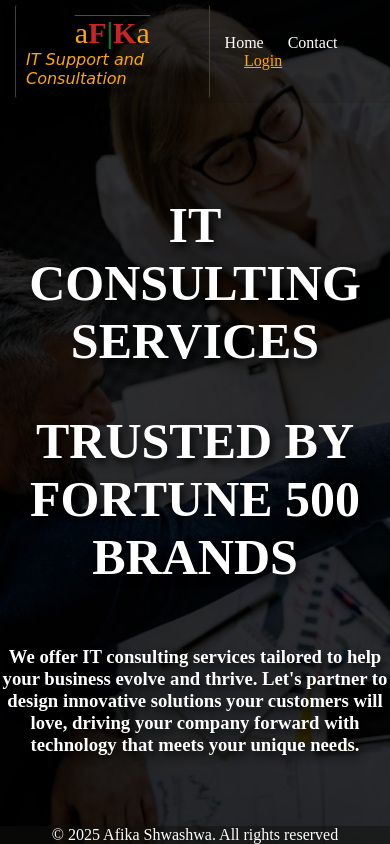
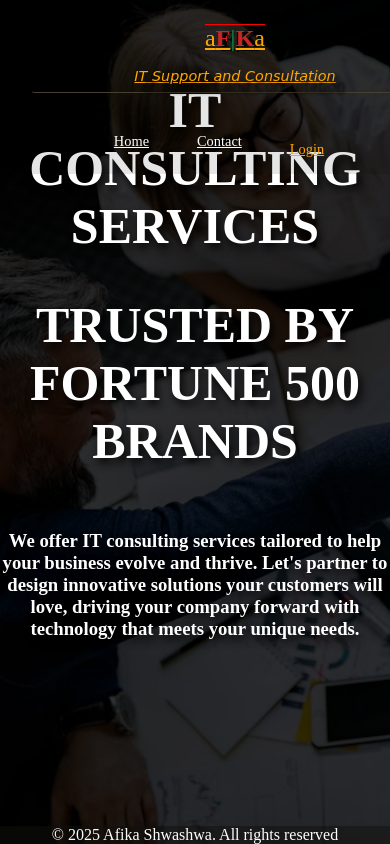
Before and after one commit to Afika-1/aFiKa-Consultations, a website: page index.html in a window 390 px wide. Drawn offline with Linux system fonts and the light colour scheme.

Commit message:
installed bootstrap

```diff
--- /dev/null
+++ b/package.json
@@ -0,0 +1,5 @@
+{
+  "dependencies": {
+    "bootstrap": "^5.3.5"
+  }
+}
--- a/signup.css
+++ b/signup.css
@@ -142,5 +142,7 @@ a {
   cursor: pointer;
 }
 @media (min-width:410px) {
-
+    form{
+      color: red;
+    }
 }
--- a/style.css
+++ b/style.css
@@ -16,7 +16,7 @@ section{
     justify-content: space-between;
 
 }
-.logo{
+/* .logo{
     display: flex;
     flex-direction: column;
     align-items: center;
@@ -27,11 +27,9 @@ section{
     margin: 5px;
 }
 .afika{
-    /* font-weight: bold; */
     font-size: 30px;
     color: rgb(255, 166, 0);
     border-top: 1px red solid;
-    /* text-shadow: 1px 1px 3px rgba(0, 0, 0, 0.9) */
 
 }
 .afika span{
@@ -73,7 +71,6 @@ text-align: center;
 }
 .navbar{
     background-color: rgba(0, 0, 0, 0.1);
-    /* display: flex; */
     align-items: center;
     justify-content: space-between;
     flex-wrap: wrap;
@@ -86,7 +83,176 @@ text-align: center;
     text-decoration:underline;
     color: rgb(255, 166, 0);
     margin-left: 5vw;
-}
+} */
+
+
+
+.navbar {
+    background-color: rgba(0, 0, 0, 0.1);
+    display: flex;
+    align-items: center;
+    justify-content: space-between;
+    flex-wrap: wrap;
+    padding: 0.5rem 1rem;
+    width: 100%;
+    position: fixed;
+    top: 0;
+    z-index: 1000;
+  }
+
+  .container-fluid {
+    display: flex;
+    justify-content: space-between;
+    align-items: center;
+    padding-left: 1rem;
+    padding-right: 1rem;
+    width: 100%;
+  }
+
+  .logo {
+    display: flex;
+    flex-direction: column;
+    align-items: center;
+    border-radius: 2px;
+    border-right: 0.1px rgb(71, 63, 47) solid;
+    border-left: 0.1px rgb(71, 63, 47) solid;
+    padding: 0.75rem;
+    margin: 0.5rem;
+  }
+
+  .afika {
+    font-size: 1.875rem;
+    color: rgb(255, 166, 0);
+    border-top: 1px red solid;
+    margin-bottom: 0.5rem;
+  }
+
+  .afika span {
+    font-weight: bold;
+    color: rgb(202, 37, 37);
+    text-shadow: 5px 1px 1px rgba(0, 0, 0, 0.9);
+  }
+
+  .afika span > span {
+    color: rgb(8, 121, 55);
+  }
+
+  .navbar-brand {
+    font-style: italic;
+    font-family: cursive;
+    color: rgb(255, 166, 0);
+    text-shadow: 10px 10px 3px rgba(0, 0, 0, 0.9);
+    margin-top: 0.5rem;
+  }
+
+  .navbar-nav {
+    display: flex;
+    justify-content: space-between;
+    align-items: center;
+    gap: 2rem;
+  }
+
+  .navbar-nav a {
+    color: white;
+    padding: 0.75rem 1rem;
+    text-align: center;
+    transition: border-bottom 0.3s ease;
+  }
+
+  .navbar-nav a:hover {
+    border-bottom: 3px rgb(8, 121, 55) solid;
+  }
+
+  #login {
+    text-decoration: underline;
+    color: rgb(255, 166, 0);
+    margin-left: 2.5rem;
+  }
+
+  /* Responsive Breakpoints */
+  @media (max-width: 1200px) {
+    .navbar-nav {
+      gap: 1.5rem;
+    }
+
+    #login {
+      margin-left: 1.5rem;
+    }
+  }
+
+  @media (max-width: 992px) {
+    .navbar-nav {
+      gap: 1rem;
+    }
+
+    .navbar-nav a {
+      padding: 0.5rem 0.75rem;
+    }
+  }
+
+  @media (max-width: 768px) {
+    .navbar {
+      padding: 0.25rem 1rem;
+    }
+
+    .logo {
+      padding: 0.5rem;
+    }
+
+    .afika {
+      font-size: 1.5rem;
+    }
+
+    .navbar-brand {
+      font-size: 0.9rem;
+    }
+
+    .navbar-nav a {
+      padding: 0.5rem;
+      font-size: 0.9rem;
+    }
+
+    #login {
+      margin-left: 1rem;
+    }
+  }
+
+  @media (max-width: 576px) {
+    .navbar {
+      flex-direction: column;
+      padding: 0.5rem;
+    }
+
+    .container-fluid {
+      flex-direction: column;
+      align-items: stretch;
+    }
+
+    .logo {
+      width: 100%;
+      border-bottom: 0.1px rgb(71, 63, 47) solid;
+      border-right: none;
+      border-left: none;
+    }
+
+    .navbar-nav {
+      width: 100%;
+      justify-content: center;
+      margin-top: 1rem;
+    }
+
+    .navbar-nav a {
+      width: auto;
+      padding: 0.5rem 1rem;
+    }
+
+    #login {
+      margin-left: 0;
+      margin-top: 1rem;
+    }
+  }
+
+
 
 h3 ,h1{
     text-align: center;
@@ -101,7 +267,8 @@ h1{
     display: flex;
     flex-direction: column;
     justify-content: space-between;
-    /* align-items: center; */
+    align-items: center;
+    margin-top:10%;
 }
 footer{
     /* position: absolute; */
```
Also changed, not shown: 1 other file.
